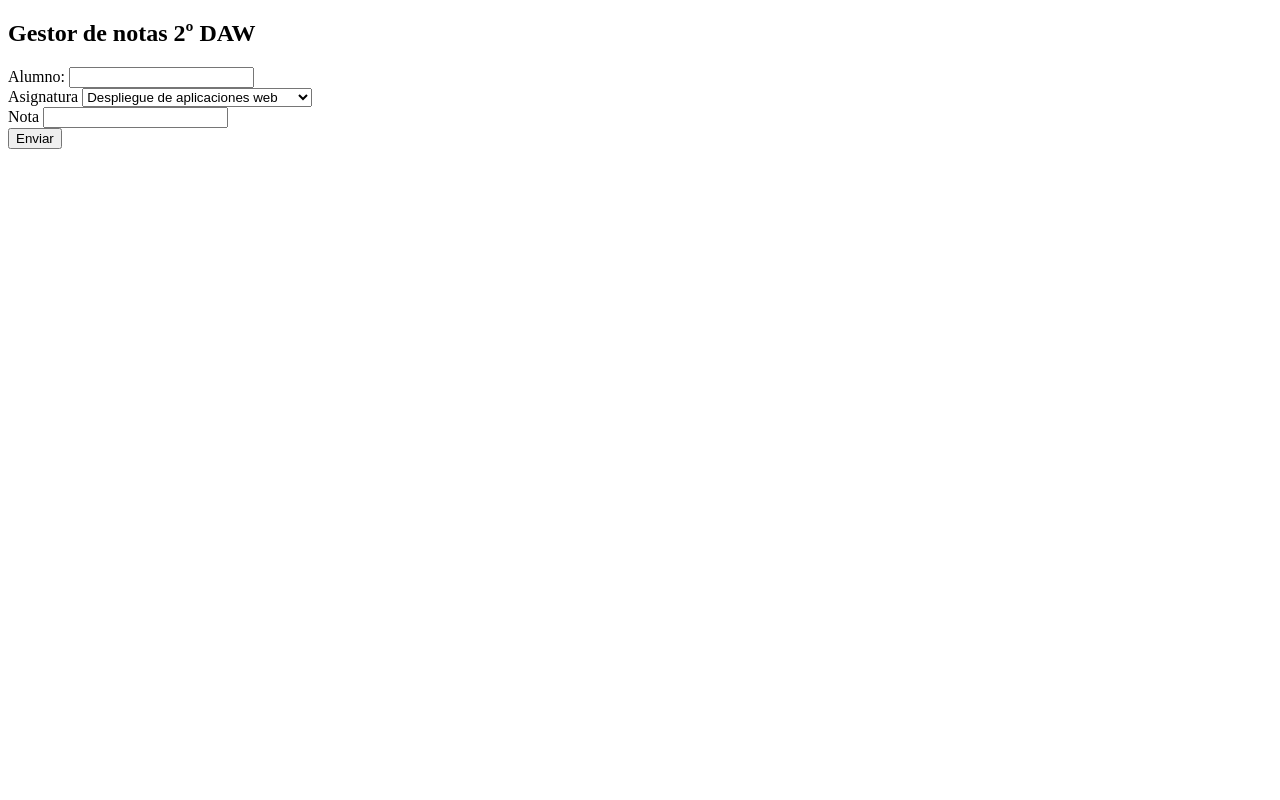
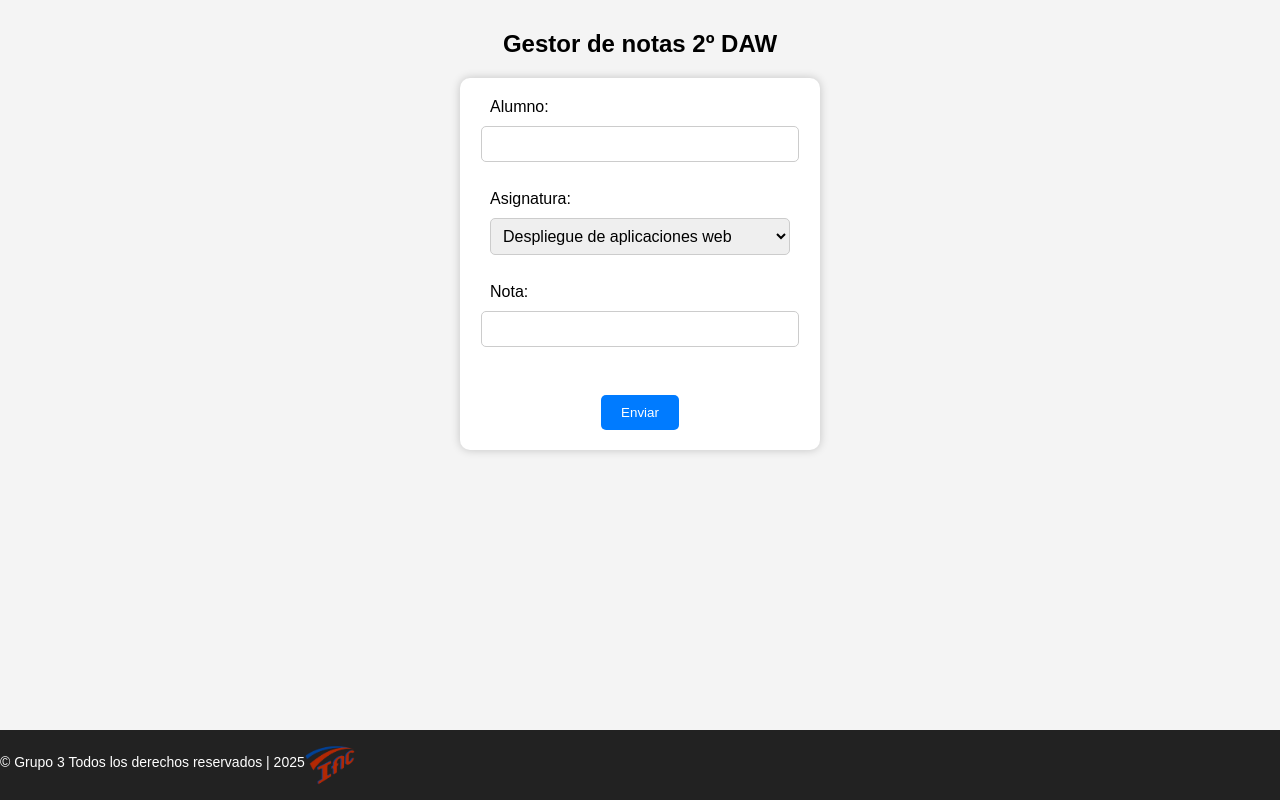
Before and after one commit to NanoRG14/GestorNotasEscolares, a plain HTML site: page index.html in a window 1280 px wide. Drawn offline with Linux system fonts and the light colour scheme.

Commit message:
chore(project): renombrar archivos, añadir contenido al css, actualizar index.html y README, reemplazar imagen.

```diff
--- /dev/null
+++ b/css/styles.css
@@ -0,0 +1,75 @@
+body {
+    margin: 0;
+    padding: 0;
+    min-height: 100vh;
+    display: flex;
+    flex-direction: column;
+    align-items: center;
+    background-color: #f4f4f4;
+    font-family: Arial, sans-serif;
+}
+
+h2 {
+    margin-top: 30px;
+    margin-bottom: 20px;
+    text-align: center;
+}
+
+form#formulario {
+    background-color: white;
+    padding: 20px 30px;
+    border-radius: 10px;
+    box-shadow: 0 0 10px rgba(0,0,0,0.2);
+    display: flex;
+    flex-direction: column;
+    align-items: center;
+    width: 300px;
+    margin-bottom: 30px;
+}
+
+form#formulario label,
+form#formulario input[type="text"],
+form#formulario select {
+    width: 100%;
+    margin-bottom: 10px;
+    font-size: 16px;
+}
+
+form#formulario input[type="text"],
+form#formulario select {
+    padding: 8px;
+    border: 1px solid #ccc;
+    border-radius: 5px;
+}
+
+#boton {
+    display: block;
+    margin: 20px auto 0;
+    padding: 10px 20px;
+    background-color: #007BFF;
+    color: white;
+    border: none;
+    border-radius: 5px;
+    cursor: pointer;
+}
+
+#boton:hover {
+    background-color: #0056b3;
+}
+
+footer {
+    height: auto;
+    display: flex;
+
+    width: 100%;
+    text-align: center;
+    padding: 10px 0;
+    background-color: #222;
+    color: #fff;
+    font-size: 14px;
+    margin-top: auto;
+}
+img {
+    width: 50px;
+    height: 50px;
+}
--- a/index.html
+++ b/index.html
@@ -5,14 +5,16 @@
     <meta charset="UTF-8">
     <meta name="viewport" content="width=device-width, initial-scale=1.0">
     <title>Gestor de notas</title>
+    <link rel="stylesheet" href="/css/styles.css">
 </head>
-    <h2>Gestor de notas 2º DAW</h2>
+<h2>Gestor de notas 2º DAW</h2>
+
 <body>
-    <form>
+    <form id="formulario">
         <label for="Alumno">Alumno:</label>
-        <input type="text" id="Alumno"><br>
-        <label for="Asignatura">Asignatura</label>
-        <select name="Asignatura">
+        <input type="text" id="input"><br>
+        <label for="Asignatura">Asignatura:</label>
+        <select id = "input" name="Asignatura">
 
             <option value="Despliegue de aplicaciones web">Despliegue de aplicaciones web</option>
             <option value="Desarrollo web en entorno cliente">Desarrollo web en entorno cliente</option>
@@ -23,12 +25,16 @@
             <option value="IPE II">IPE II</option>
         </select><br>
 
-        <label for="Nota">Nota</label>
-        <input type="text" id="Nota"><br>
-        <input type="button" value="Enviar" >
+        <label for="Nota">Nota:</label>
+        <input type="text" id="input"><br>
+        <input type="button" id="boton" value="Enviar">
 
     </form>
 
 </body>
+<footer>
+     <p>&copy; Grupo 3 Todos los derechos reservados | 2025</p>
+     <img id="" src="assets/img/iac.png" alt="IAC">
+</footer>
 
 </html>
```
Also changed, not shown: assets/img/ejemplo.png (deleted), assets/img/iac.png (added), css/css.css (deleted), 1 other file.
